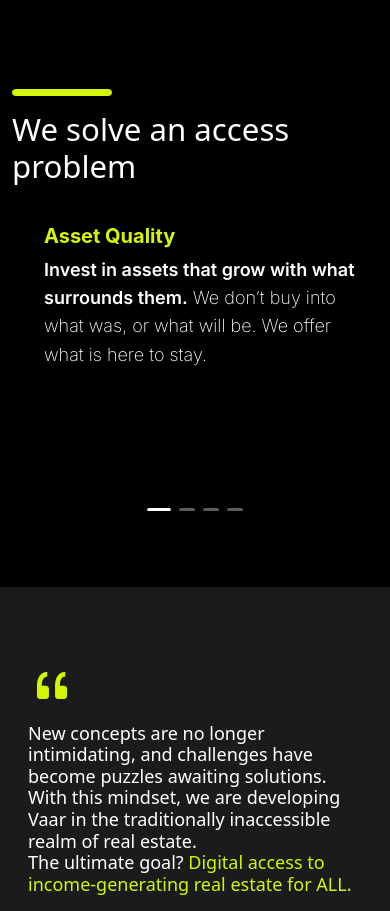
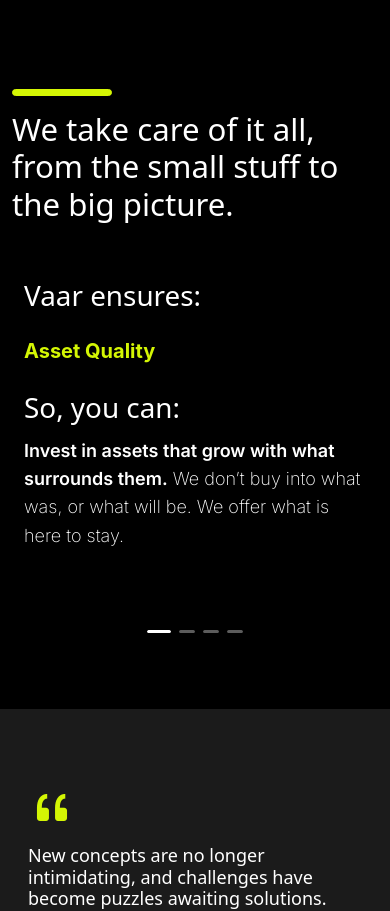
Before and after one commit to webtesting22/vaar, a React (Vite) app: page / in a window 390 px wide. Shown: the part 1071-1982 px from the top of the page. Built offline with nearby package versions, Linux system fonts and the light colour scheme.

Commit message:
scroll text

```diff
--- a/src/Components/Founder/Founder.css
+++ b/src/Components/Founder/Founder.css
@@ -58,9 +58,9 @@
         border-top: none;
         border-right: none;
         border-left: none;
-        padding-bottom: 30px;
-        padding-top: 30px;
-        padding-left: 20px;
+        padding-bottom: 0px;
+        padding-top: 18px;
+        padding-left: 0px;
 
 
     }
--- a/src/Components/Founder/Founder.jsx
+++ b/src/Components/Founder/Founder.jsx
@@ -55,7 +55,7 @@ function Founder() {
                     <div className='text-center' >
                         <hr className='m-0' />
                         <h1 className='section-heading-big only-pc-heading' style={{ fontWeight: "300", fontSize: "50px", textAlign: "start" }}>We solve an access problem</h1>
-                        <h1 className='section-heading-big only-mobile-heading' style={{ fontWeight: "300", fontSize: "8vw", textAlign: "start" }}>We solve an access problem</h1>
+                        <h1 className='section-heading-big only-mobile-heading' style={{ fontWeight: "300", fontSize: "8vw", textAlign: "start" }}>We take care of it all, from the small stuff to the big picture.</h1>
                         {/* <p className='section-para text-white text-start m-0' style={{ color: "white", fontWeight:"200" }}>By bringing the largest asset class to your fingertips </p> */}
                     </div>
                     {/* <div className="padding-slite"></div> */}
@@ -88,6 +88,9 @@ function Founder() {
 
                     </div>
                     <div className="row w-100 m-auto home-mobile">
+                        <br />    <br />
+                    <h1 className='text-white'>Vaar ensures: </h1>
+                    <h1 className='text-white' style={{position:"absolute", marginTop:"70px"}}>So, you can: </h1>
                         <Carousel afterChange={onChange} ref={carouselRef} dots={true} >
 
                             {ValueData.map((item, index) => (
@@ -95,7 +98,9 @@ function Founder() {
                                 <div className="col-lg-6" key={index}>
                                     <div className='right-side-container'>
                                         <div>
+
                                             <h2 style={{ color: "#D4F604" }}>{item.title}</h2>
+                                                <br /><br /><br />
                                             <p style={{ color: "white", fontWeight:"200" }}><span style={{fontWeight:"600"}}>{item.colorText}</span> {item.Descriptions}</p>
                                         </div>
 
```
